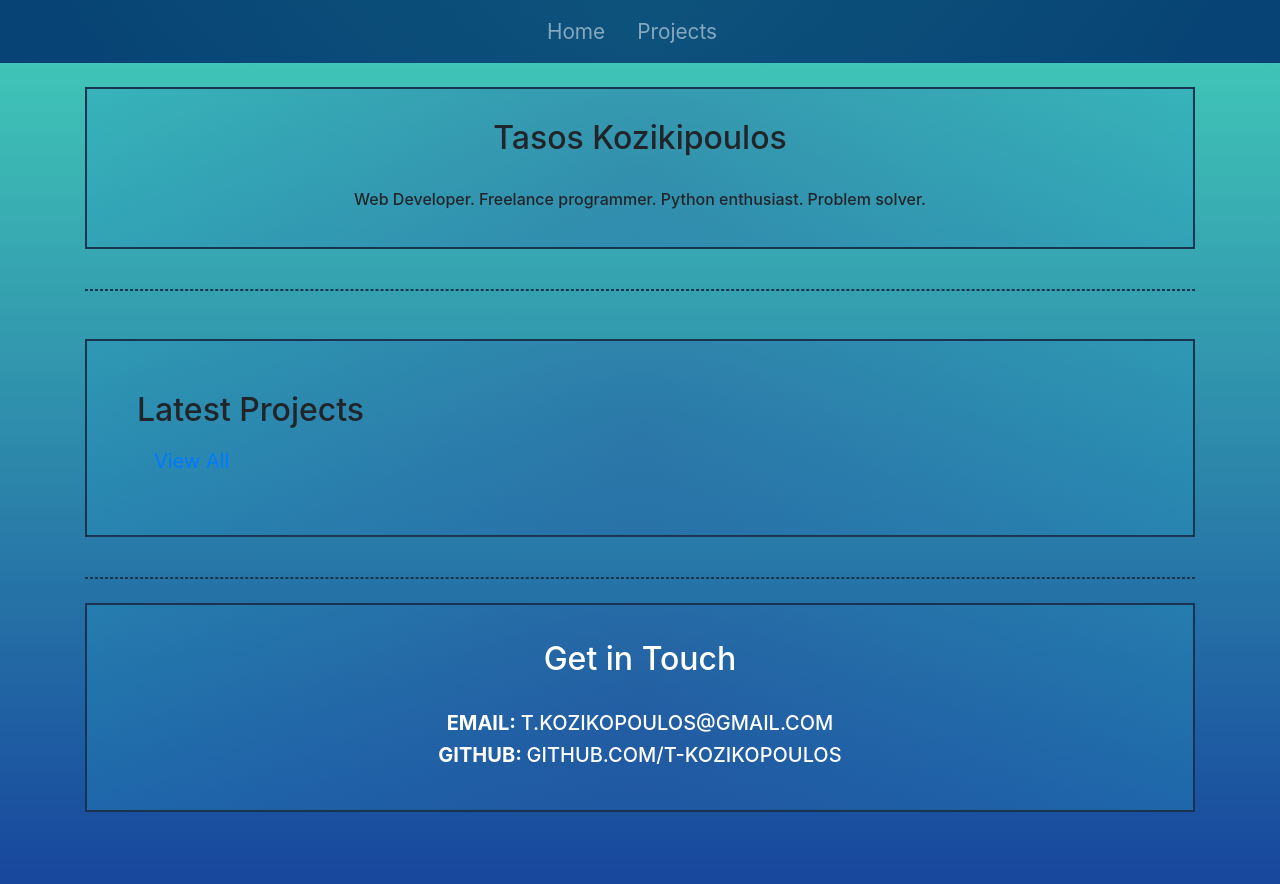
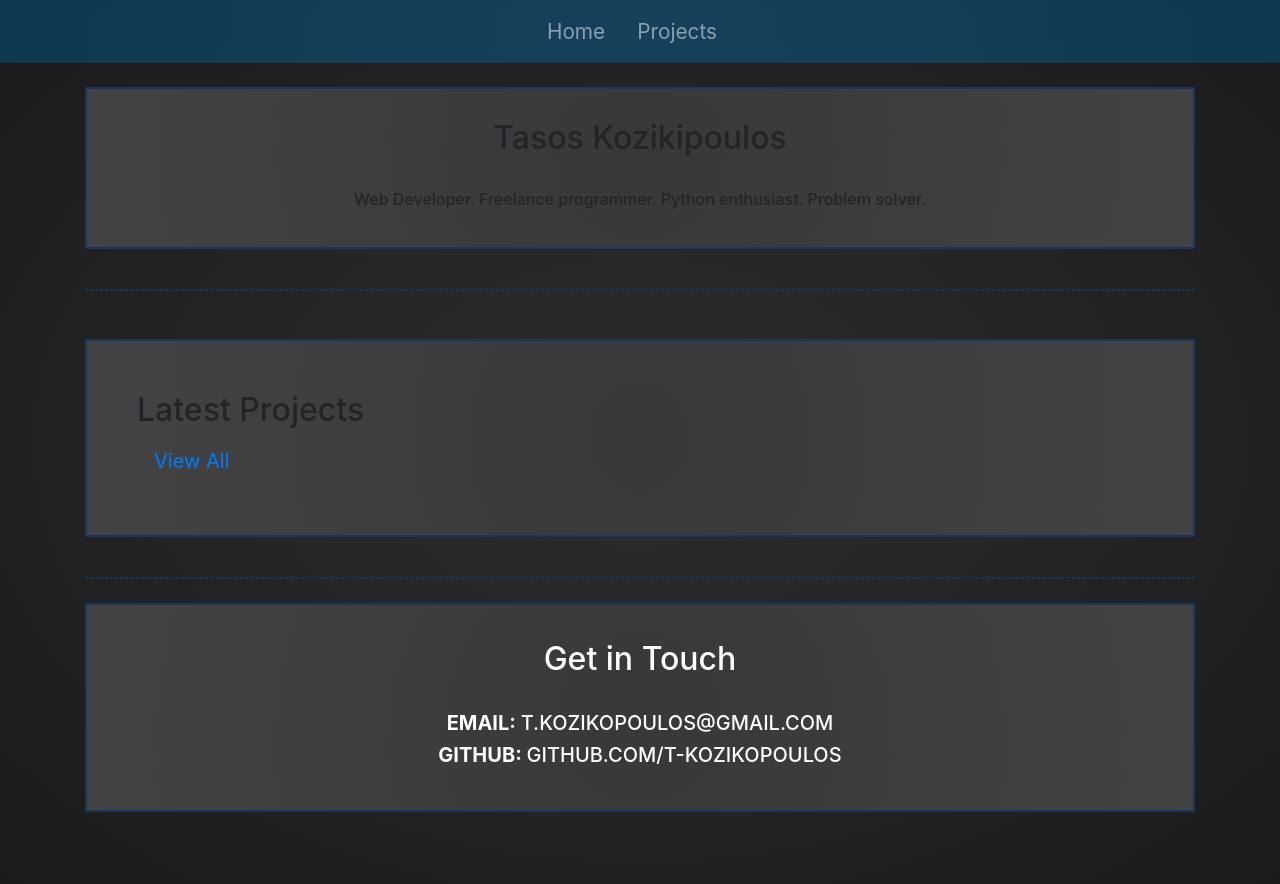
Before and after one commit to T-Kozikopoulos/portfolio, a Django app: template templates/index.html in a window 1280 px wide. Run offline with Django 3.2, Linux system fonts and the light colour scheme; the template is opened without the code that fills it, so the values that code supplies are empty; parts of the project's set-up code (start-up, migrations or seed data) failed here and were passed over; some libraries are stand-ins or nearby versions.

Commit message:
Update main.css

```diff
--- a/static/main.css
+++ b/static/main.css
@@ -1,53 +1,54 @@
 .introduction {
-    background-image: radial-gradient(circle, rgba(39, 90, 163, 0.4), rgba(38, 151, 193, 0.3));
+    background-image: radial-gradient(circle, rgba(58, 58, 58, 0.9), rgba(71, 71, 71, 0.9));
     padding: 30px 30px 30px 30px;
     border-style: double;
     border-width: 2px;
-    border-color: #193351;
+    border-color: #18375e;
 }
 
 .latest-projects {
-    background-image: radial-gradient(circle, rgba(39, 90, 163, 0.4), rgba(38, 151, 193, 0.3));
+    background-image: radial-gradient(circle, rgba(58, 58, 58, 0.9), rgba(71, 71, 71, 0.9));
     padding: 50px 50px 50px 50px;
     border-style: double;
     border-width: 2px;
-    border-color: #193351;
+    border-color: #18375e;
 }
 
 .contact-info {
-    background-image: radial-gradient(circle, rgba(39, 90, 163, 0.4), rgba(38, 151, 193, 0.3));
+    background-image: radial-gradient(circle, rgba(58, 58, 58, 0.9), rgba(71, 71, 71, 0.9));
     padding: 35px 35px 35px 35px;
     border-style: double;
     border-width: 2px;
-    border-color: #193351;
+    border-color: #18375e;
 }
 
 .projects {
-    background-image: radial-gradient(circle, rgba(39, 90, 163, 0.4), rgba(38, 151, 193, 0.3));
+    background-image: radial-gradient(circle, rgba(58, 58, 58, 0.9), rgba(71, 71, 71, 0.9));
     padding: 25px 25px 25px 25px;
     border-style: double;
     border-width: 2px;
-    border-color: #193351;
+    border-color: #18375e;
 }
 
 .project {
-    background-image: radial-gradient(circle, rgba(39, 90, 163, 0.6), rgba(14, 60, 124, 0.3));    padding: 15px 15px 15px 15px;
+    background-image: radial-gradient(#2d2d2d, #1b1b1b);
+	padding: 15px 15px 15px 15px;
     border-style: double;
     border-width: 2px;
-    border-color: #193351;
+    border-color: #18375e;
 }
 
 nav {
-    background-image: radial-gradient(circle, rgba(0, 52, 109, 0.8), rgba(0, 52, 109, 0.9));    padding: 15px 15px 15px 15px;
+    background-image: radial-gradient(circle, rgba(20, 68, 96, 0.9), rgba(6, 69, 102, 0.7));    padding: 15px 15px 15px 15px;
 }
 
 hr {
     border-style: dashed;
     border-width: 1px;
-    border-color: #193351;
+    border-color: #18375e;
 }
 
 body {
-    background-image: linear-gradient(#43ceb9, #17469d);
+    background-image: radial-gradient(#2d2d2d, #1b1b1b);
 	background-repeat: repeat-y;
 }
```
